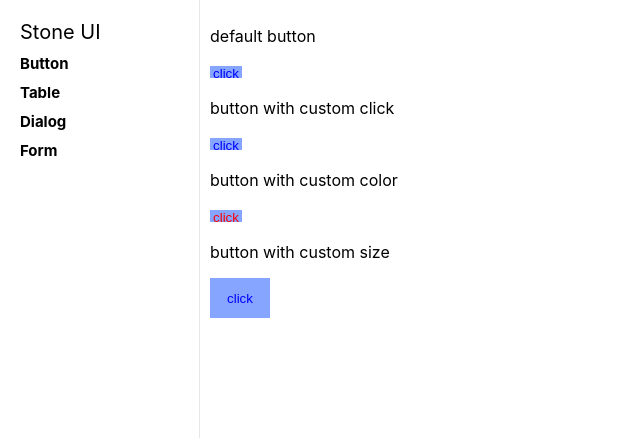
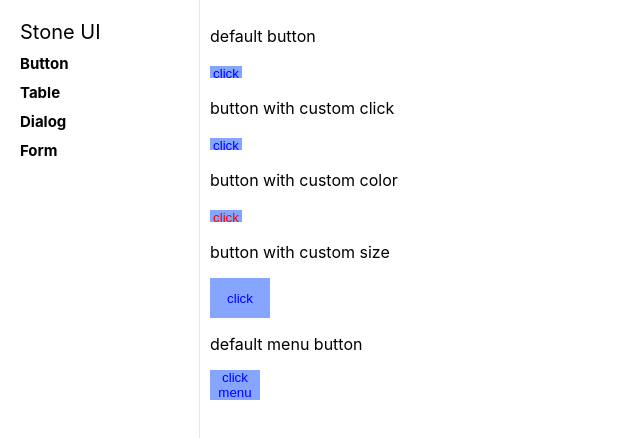
Before and after one commit to 0mutatio1/stone, a React (Create React App) app: page /home/button in a window 1280 px wide. Shown: the top 438 px of the page, without its empty margins (0-640 px from the left). Built offline with nearby package versions, Linux system fonts and the light colour scheme.

Commit message:
feat✨:  下拉按钮

```diff
--- a/src/routes/button/index.tsx
+++ b/src/routes/button/index.tsx
@@ -1,12 +1,11 @@
 import React from 'react';
 import { NormalButton } from './normal-button';
+import { MenuButton } from './menu-button';
 
 function button() {
   return (
-
     <div className="button-container">
       <div className="normal-button-container">
-
         <div className="default">
           <p>default button</p>
           <NormalButton />
@@ -14,17 +13,26 @@ function button() {
 
         <div className="custom-onclick">
           <p>button with custom click</p>
-          <NormalButton onClick={() => { alert('click'); }} />
+          <NormalButton
+            onClick={() => {
+              alert('click');
+            }}
+          />
         </div>
 
-        <div className='custom-color'>
+        <div className="custom-color">
           <p>button with custom color</p>
-          <NormalButton color='red' />
+          <NormalButton color="red" />
         </div>
 
-        <div className='custom-size'>
+        <div className="custom-size">
           <p>button with custom size</p>
           <NormalButton size={40} />
+        </div>
+
+        <div className="default-menu-button">
+          <p>default menu button</p>
+          <MenuButton />
         </div>
       </div>
     </div>
--- /dev/null
+++ b/src/routes/button/menu-button.tsx
@@ -0,0 +1,73 @@
+import React, { FC } from 'react';
+
+interface Properties {
+  text?: string;
+  size?: number;
+  color?: string;
+  list?: any[];
+  onClick?: (event: React.MouseEvent<HTMLButtonElement>) => void;
+}
+
+const defualtProperties = {
+  text: 'click menu',
+  size: 30,
+  color: 'blue',
+  list: ['react', 'vue', 'angular'],
+  onClick: (val: any) => {
+    console.log(val);
+  },
+};
+
+export const MenuButton: FC<Properties> = ({
+  text,
+  size = 30,
+  color,
+  onClick = (val: any) => {
+    console.log(val);
+  },
+  list = [],
+}) => {
+  let style = {
+    width: size + 20 + 'px',
+    height: size + 'px',
+    color: color,
+    backgroundColor: '#3b6fff9e',
+    border: 'none',
+    padding: '0px',
+  };
+
+  let isContracted = true;
+
+  return (
+    <div>
+      <button
+        type="button"
+        style={style}
+        onClick={() => {
+          isContracted = false;
+        }}
+      >
+        {text}
+      </button>
+      {!isContracted ? (
+        <ul>
+          {list.map((item: any, index: number) => (
+            <li
+              key={index}
+              onClick={() => {
+                onClick(item);
+                isContracted = true;
+              }}
+            >
+              {item}
+            </li>
+          ))}
+        </ul>
+      ) : null}
+    </div>
+  );
+};
+
+MenuButton.defaultProps = defualtProperties;
+
+export default MenuButton;
```
